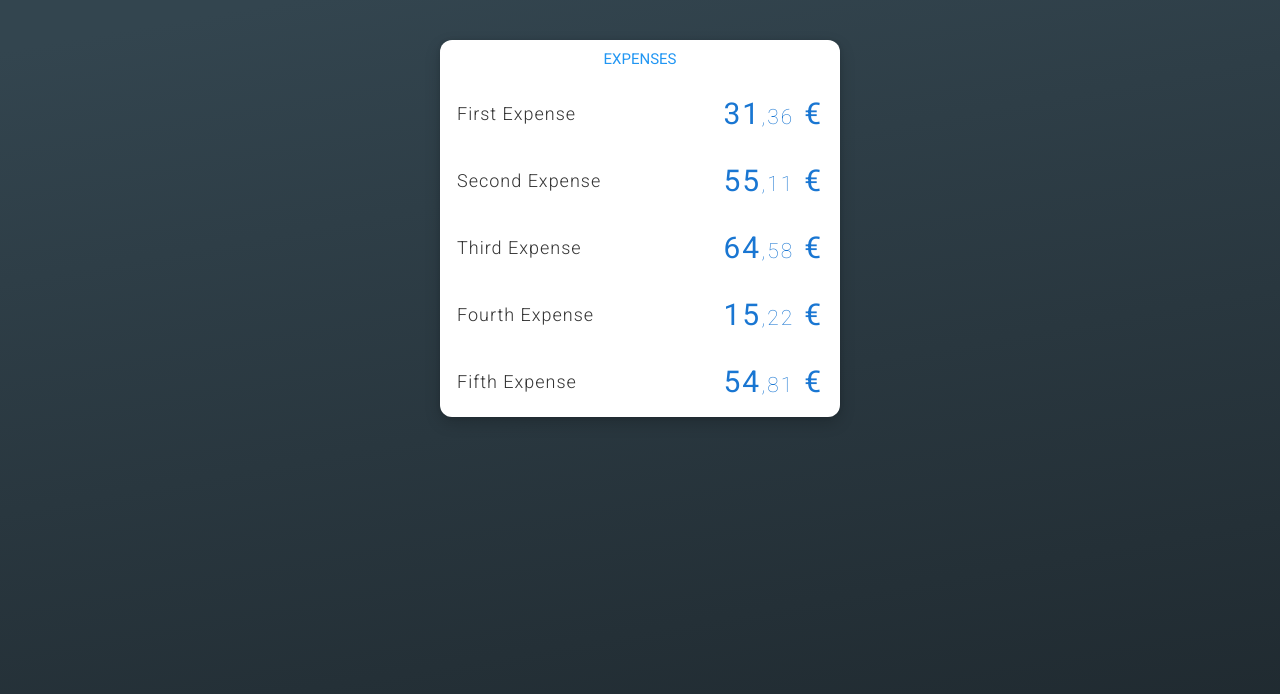
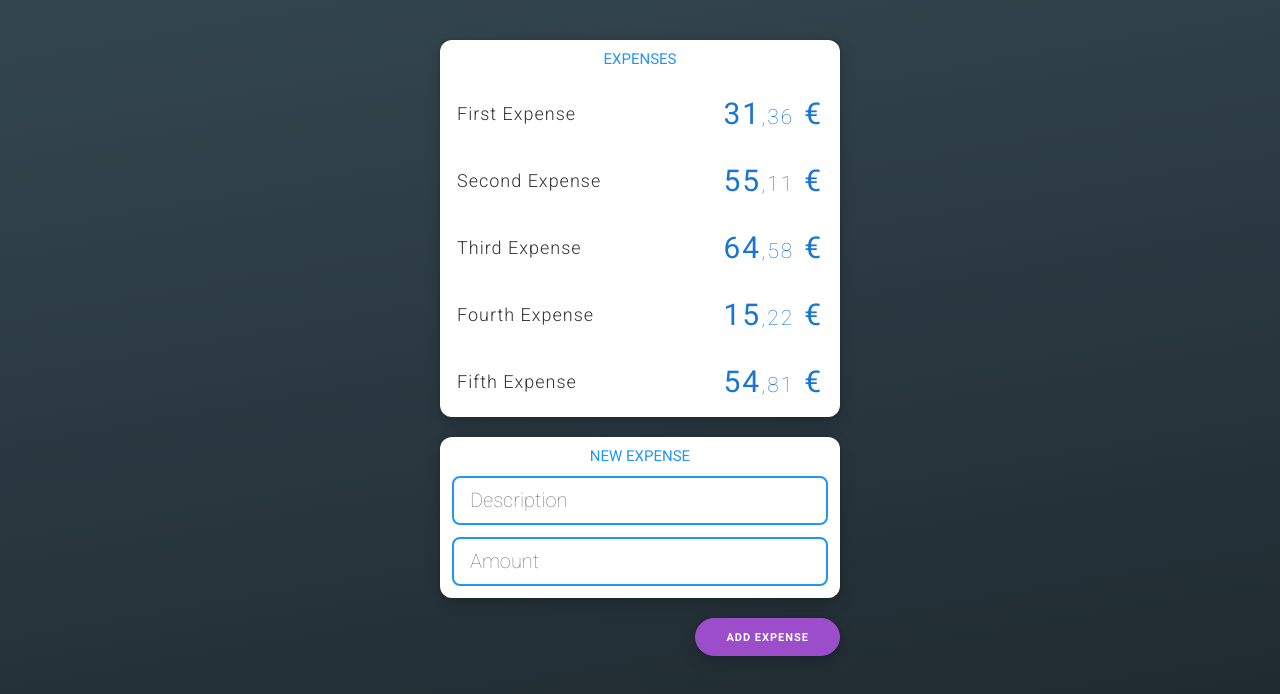
Before and after one commit to Le-Reacteur/redux-tricount, a React (Create React App) app: page / in a window 1280 px wide. Shown: the top 694 px of the page. Built offline with nearby package versions, Linux system fonts and the light colour scheme.

Commit message:
Add form

```diff
--- a/src/views/App.js
+++ b/src/views/App.js
@@ -7,6 +7,7 @@ import { Panel } from '../components/Panel';
 import { Card } from '../components/Card';
 import { List } from '../components/List';
 import { Expense } from '../components/Expense';
+import { NewExpenseForm } from './NewExpenseForm';
 
 const mapStateToProps = state => ({
   expenses: selectExpenses(state),
@@ -24,6 +25,7 @@ const AppRender = ({ expenses }) => {
             ))}
           </List>
         </Card>
+        <NewExpenseForm />
       </Panel>
     </Panels>
   );
--- /dev/null
+++ b/src/views/NewExpenseForm.js
@@ -0,0 +1,38 @@
+import React from 'react';
+import { Card } from '../components/Card';
+import { Button } from '../components/Button';
+import { ButtonContainer } from '../components/ButtonContainer';
+import { Input } from '../components/Input';
+import { extractDataFromSubmitEvent, clearFormFromSubmitEvent } from '../utils';
+
+export const NewExpenseForm = () => {
+  return (
+    <form
+      onSubmit={e => {
+        e.preventDefault();
+        const data = extractDataFromSubmitEvent(e);
+        // Validate data
+        const amountStr = (data.amount || '').replace(/,/g, '.');
+        const amount = parseFloat(amountStr, 10);
+        if (Number.isNaN(amount)) {
+          alert('Amount must be a valid number');
+          return;
+        }
+        if (!data.description) {
+          alert('You must provide a description');
+          return;
+        }
+        console.log(data);
+        clearFormFromSubmitEvent(e);
+      }}
+    >
+      <Card title="New Expense">
+        <Input name="description" placeholder="Description" />
+        <Input name="amount" placeholder="Amount" />
+      </Card>
+      <ButtonContainer>
+        <Button submit>Add Expense</Button>
+      </ButtonContainer>
+    </form>
+  );
+};
```
